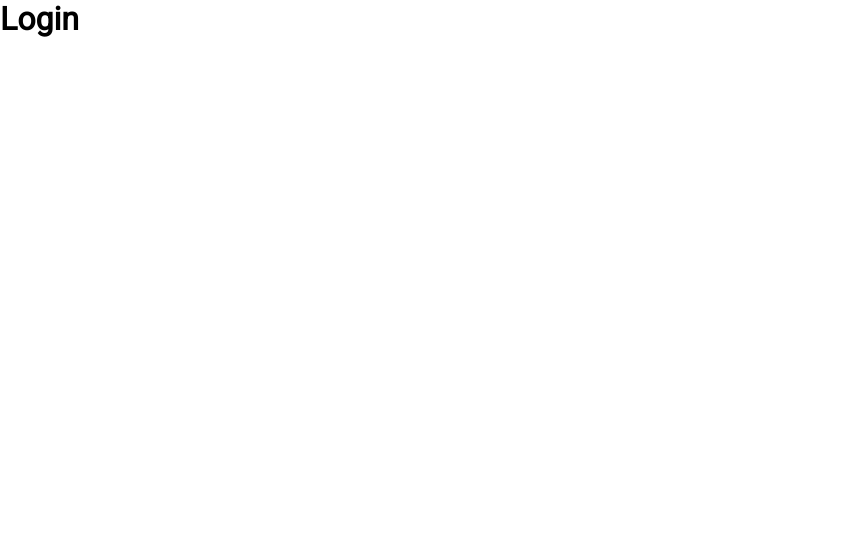
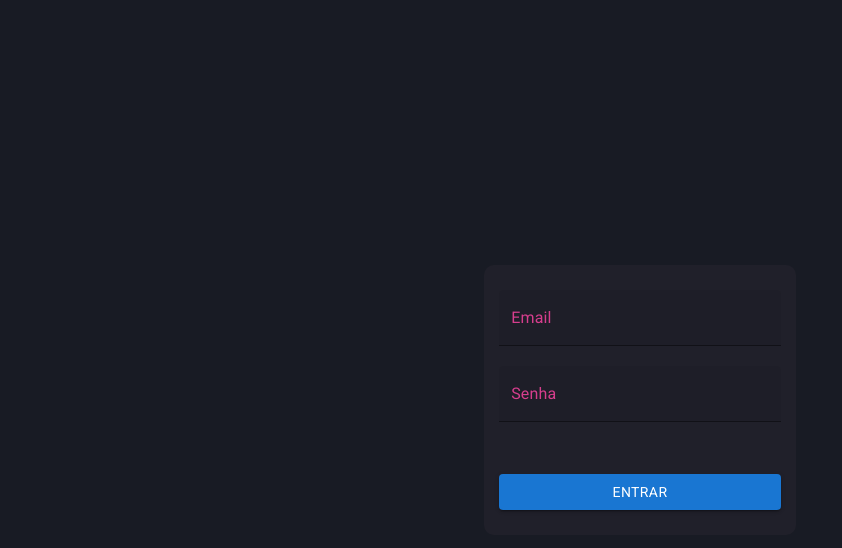
Before and after one commit to VicenteCarlos/dashgo.web, a React (Vite) app: page / in a window 1280 px wide. Shown: the top 548 px of the page, without its empty margins (0-842 px from the left). Built offline with nearby package versions, Linux system fonts and the light colour scheme.

Commit message:
feat: implements login page

```diff
--- /dev/null
+++ b/src/pages/Login/configToast.ts
@@ -0,0 +1,12 @@
+const configToast = {
+  position: "top-right",
+  autoClose: 2000,
+  hideProgressBar: false,
+  closeOnClick: true,
+  pauseOnHover: true,
+  draggable: true,
+  progress: undefined,
+  theme: "dark",
+};
+
+export { configToast };
--- a/src/pages/Login/index.tsx
+++ b/src/pages/Login/index.tsx
@@ -1,5 +1,61 @@
+import { TextField, Button } from "@mui/material";
+import { Container } from "./style";
+import { useForm } from "react-hook-form";
+import { yupResolver } from "@hookform/resolvers/yup";
+import { formSchema } from "./schema";
+import { api } from "../../services/api";
+import { ILoginProps } from "./interfaces";
+import { useNavigate } from "react-router-dom";
+import { ToastContainer, toast } from "react-toastify";
+import 'react-toastify/dist/ReactToastify.css';
+import { configToast } from "./configToast";
 
+const Login = () => {
+  const navigate = useNavigate();
 
-const Login = () => <h1>Login</h1>
+  const { register, handleSubmit } = useForm({
+    resolver: yupResolver(formSchema),
+  });
 
-export { Login }
+  const isLogged = async (data: ILoginProps) =>
+    await api.post("/sessions", data);
+
+  const sendData = (data: ILoginProps) => {
+    isLogged(data)
+      .then((res) => {
+        localStorage.setItem("@USERTOKEN", res.data.token);
+        toast.success("Logado!", configToast)
+        navigate("/dashboard");
+      })
+      .catch((err) => toast.error("Email ou Senha Inválidos!", configToast));
+  };
+
+  return (
+    <Container>
+      <ToastContainer />
+      <div id="content">
+        <form onSubmit={handleSubmit(sendData)}>
+          <TextField
+            sx={{ margin: "10px 0" }}
+            label="Email"
+            variant="filled"
+            fullWidth
+            {...register("email")}
+          />
+          <TextField
+            sx={{ margin: "10px 0" }}
+            label="Senha"
+            variant="filled"
+            type="password"
+            fullWidth
+            {...register("password")}
+          />
+          <Button type="submit" sx={{ margin: "10px 0" }} variant="contained">
+            Entrar
+          </Button>
+        </form>
+      </div>
+    </Container>
+  );
+};
+export { Login };
--- /dev/null
+++ b/src/pages/Login/interfaces/index.ts
@@ -0,0 +1,6 @@
+interface ILoginProps {
+  email: string;
+  password: string;
+}
+
+export type { ILoginProps };
--- /dev/null
+++ b/src/pages/Login/schema.ts
@@ -0,0 +1,8 @@
+import * as yup from "yup";
+
+const formSchema = yup.object().shape({
+  email: yup.string().required("Campo Obrigatório").email("Email Inválido"),
+  password: yup.string().required("Campo Obrigatório"),
+});
+
+export { formSchema };
--- a/src/pages/Login/style.tsx
+++ b/src/pages/Login/style.tsx
@@ -0,0 +1,40 @@
+import { styled } from "styled-components";
+
+const Container = styled.main`
+  background-color: #181b24;
+  color: white;
+
+  #content {
+    display: flex;
+    justify-content: center;
+    align-items: center;
+    height: 100vh;
+
+    form {
+      display: flex;
+      flex-direction: column;
+      justify-content: flex-start;
+      align-items: center;
+      background-color: #20202a;
+      border-radius: 10px;
+      padding: 15px;
+      width: 22vw;
+      height: 30vh;
+
+      label {
+        color: #d63e8d;
+      }
+
+      input {
+        color: white;
+      }
+
+      button {
+        width: 100%;
+        margin-top: auto;
+      }
+    }
+  }
+`;
+
+export { Container };
```
